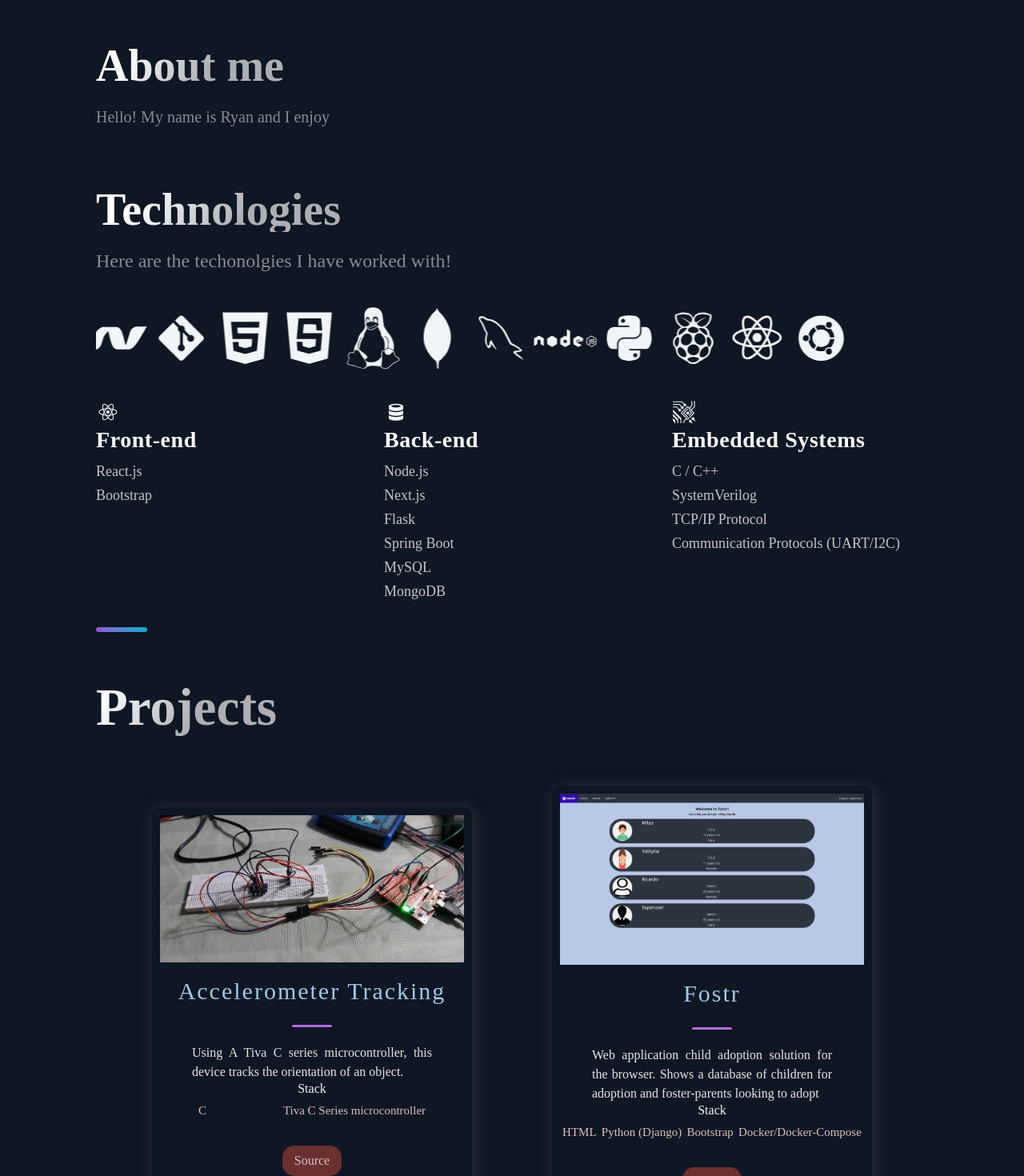
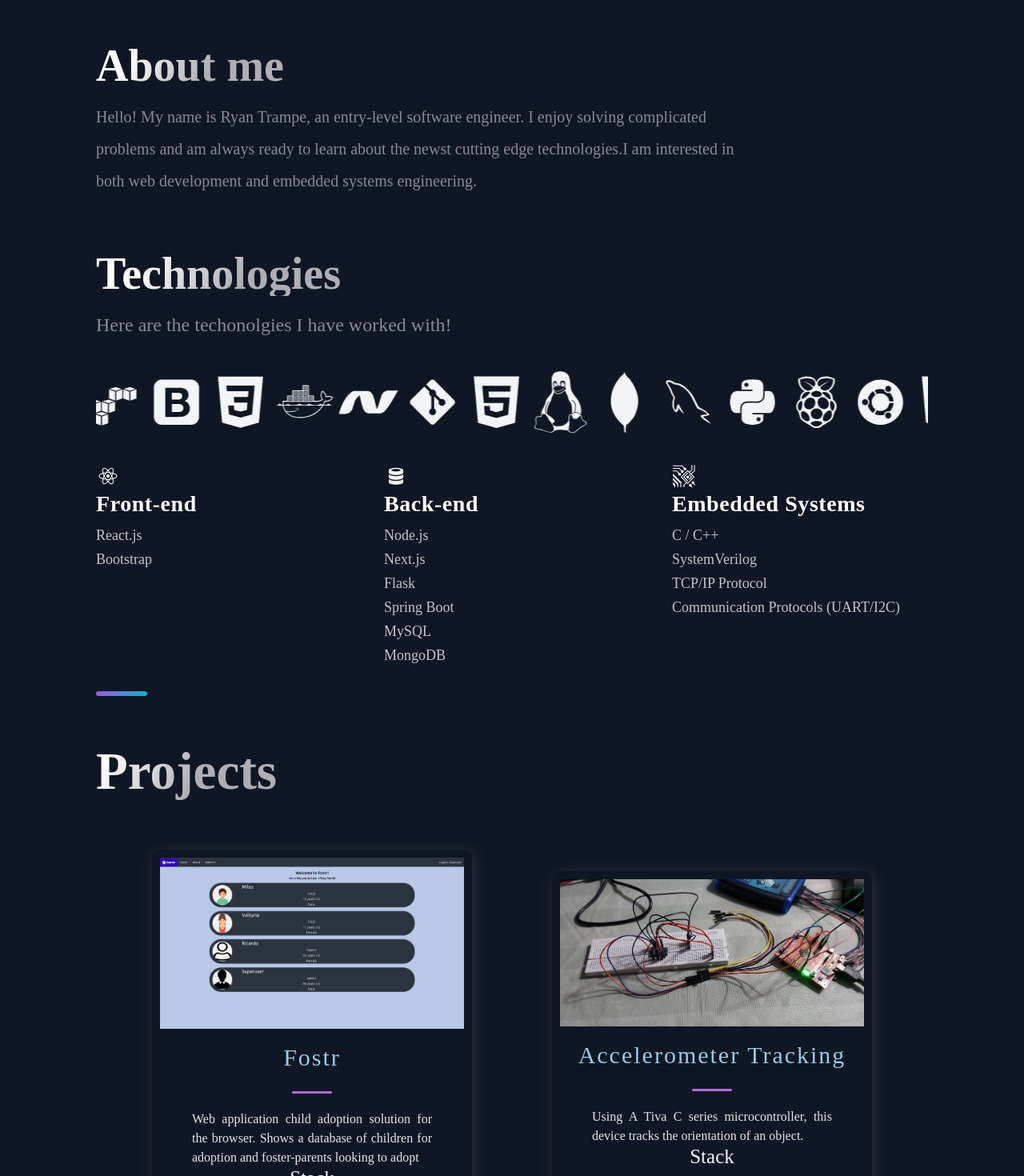
Before and after one commit to ryan-trampe/react_profile, a Next.js app: page / in a window 1280 px wide. Shown: the part 620-2090 px from the top of the page at 80% size. Built offline with nearby package versions, Linux system fonts and the light colour scheme; a web font is replaced by a local one.

Commit message:
About page pending

```diff
--- a/src/components/about/About.tsx
+++ b/src/components/about/About.tsx
@@ -4,10 +4,12 @@ import styles from "./AboutStyle.module.css";
 
 function About(props: any) {
   return (
-    <section className="GlobalSection">
+    <section className="GlobalSection" id="about">
       <h2 className="SectionTitle">About me</h2>
       <p className={styles.AboutText}>
-        Hello! My name is Ryan and I enjoy
+        Hello! My name is Ryan Trampe, an entry-level software engineer. I enjoy solving complicated
+        problems and am always ready to learn about the newst cutting edge technologies.I am
+        interested in both web development and embedded systems engineering.
       </p>
     </section>
   );
--- a/src/components/footer/Footer.tsx
+++ b/src/components/footer/Footer.tsx
@@ -5,7 +5,7 @@ import styles from "./FooterStyle.module.css";
 
 function Footer() {
   return (
-    <section className={styles.FooterWrapper}>
+    <section className={styles.FooterWrapper} id="contact">
       {/* First list of contacts */}
       <ul className={styles.LinkList}>
         <div className={styles.LinkColumn}>
@@ -21,16 +21,18 @@ function Footer() {
           </a>
         </div>
       </ul>
+      <p className={styles.Slogan}>Contact me!</p>
       {/* Container for Social media icons */}
       <div className={styles.SocialIconContainer}>
-        <div className={styles.CompanyContainer}>
-          <p className={styles.Slogan}>Innovating one project at a time</p>
-        </div>
+        <div className={styles.CompanyContainer}></div>
         <div className={styles.SocialContainer}>
           <a className={styles.SocialIcons} href="https://github.com/ryan-trampe">
             <AiFillGithub size="3rem" />
           </a>
-          <a className={styles.SocialIcons} href="https://www.linkedin.com/in/ryan-trampe-5960591b7/">
+          <a
+            className={styles.SocialIcons}
+            href="https://www.linkedin.com/in/ryan-trampe-5960591b7/"
+          >
             <AiFillLinkedin size="3rem" />
           </a>
           <a className={styles.SocialIcons} href="https://www.instagram.com/coldlikeice101/">
--- a/src/components/footer/FooterStyle.module.css
+++ b/src/components/footer/FooterStyle.module.css
@@ -30,10 +30,10 @@
   margin-right: auto;
 }
 .Slogan {
-  color: rgba(255, 255, 255, 0.5);
+  color: white;
   min-width: 280px;
   letter-spacing: 0.02em;
-  font-size: 18px;
+  font-size: 36px;
   line-height: 30px;
   padding: 1rem;
 }
--- a/src/components/hero/Hero.tsx
+++ b/src/components/hero/Hero.tsx
@@ -5,7 +5,7 @@ import styles from "./HeroStyle.module.css";
 
 function Hero(props:any) {
   return (
-    <section className="GlobalSection">
+    <section className="GlobalSection" id="home">
       <div className={styles.LeftSection}>
         <p className="SectionText">
           Hello, my name is
--- a/src/components/projects/Projects.tsx
+++ b/src/components/projects/Projects.tsx
@@ -6,36 +6,36 @@ import styles from "./ProjectsStyle.module.css";
 function Projects() {
   const projectList = [
     {
+      title: "Fostr",
+      description:
+        "Web application child adoption solution for the browser. Shows a database of children for adoption and foster-parents looking to adopt",
+      tags: ["HTML", "Python (Flask)", "Bootstrap", "Docker/Docker-Compose"],
+      source: "https://github.com/ryan-trampe/fostr_python",
+      pic: "/pic1.png",
+      id: 1,
+    },
+    {
       title: "Accelerometer Tracking",
       description:
         "Using A Tiva C series microcontroller, this device tracks the orientation of an object.",
-      tags: ["C", "Tiva C Series microcontroller"],
+      tags: ["C", "I2C", "Tiva C Series microcontroller"],
       source: "https://github.com/ryan-trampe/accelerometer_track",
       pic: "/pic0.png",
       id: 0,
-    },
-    {
-      title: "Fostr",
-      description:
-        "Web application child adoption solution for the browser. Shows a database of children for adoption and foster-parents looking to adopt",
-      tags: ["HTML", "Python (Django)", "Bootstrap", "Docker/Docker-Compose"],
-      source: "https://github.com/ryan-trampe/fostr_python",
-      pic: "/pic1.png",
-      id: 1,
     },
     {
       title: "Custom Microprocessor",
       description:
         "Simulated 8-bit microprocessor with custom instruction. Custom components include program counter, instruction decoder, and program sequencer.",
       tags: ["Quartus", "SystemVerilog"],
-      source: "https://github.com/ryan-trampe/accelerometer_track",
+      source: "https://github.com/ryan-trampe/custom_micro",
       pic: "/pic2.png",
       id: 2,
     },
   ];
 
   return (
-    <section style={{ padding: 0 }} className="GlobalSection">
+    <section style={{ padding: 0 }} className="GlobalSection" id="projects">
       <div className="SectionDivider" />
       <h2
         style={{
@@ -61,7 +61,7 @@ function Projects() {
               </div>
               <p className={styles.CardInfo}>{p.description}</p>
               <div>
-                <div className={styles.TitleContent}>Stack</div>
+                <div className={styles.CardSubtitle}>Stack</div>
                 <ul className={styles.TagList}>
                   {p.tags.map((t, i) => {
                     return (
--- a/src/components/projects/ProjectsStyle.module.css
+++ b/src/components/projects/ProjectsStyle.module.css
@@ -83,6 +83,9 @@
   justify-content: space-around;
   margin: 2.5rem 0;
 }
+.CardSubtitle {
+  font-size: 2.5rem;
+}
 .ExternalLink {
   color: #d4c0c0;
   font-size: 1.6rem;
@@ -102,6 +105,6 @@
 }
 /* li */
 .Tag {
-  color: #d8bfbf;
+  color: #5ccfe6;
   font-size: 1.5rem;
 }
--- a/src/components/tech/Tech.tsx
+++ b/src/components/tech/Tech.tsx
@@ -1,5 +1,23 @@
 import React, { createElement } from "react";
-import { DiReact, DiDatabase, DiAws, DiBootstrap, DiCss3, DiDocker, DiDotnet, DiGit, DiHtml5, DiJavascript, DiLinux, DiMongodb, DiMysql, DiNodejs, DiPython, DiRasberryPi, DiUbuntu } from "react-icons/di";
+import {
+  DiReact,
+  DiDatabase,
+  DiAws,
+  DiBootstrap,
+  DiCss3,
+  DiDocker,
+  DiDotnet,
+  DiGit,
+  DiHtml5,
+  DiJavascript,
+  DiLinux,
+  DiMongodb,
+  DiMysql,
+  DiNodejs,
+  DiPython,
+  DiRasberryPi,
+  DiUbuntu,
+} from "react-icons/di";
 import { GiCircuitry } from "react-icons/gi";
 import { IconType } from "react-icons/lib";
 
@@ -7,6 +25,8 @@ import styles from "./TechStyle.module.css";
 
 function Tech() {
   const techList: IconType[] = [
+    DiJavascript,
+    DiNodejs,
     DiReact,
     DiAws,
     DiBootstrap,
@@ -15,29 +35,27 @@ function Tech() {
     DiDotnet,
     DiGit,
     DiHtml5,
-    DiJavascript,
     DiLinux,
     DiMongodb,
     DiMysql,
-    DiNodejs,
     DiPython,
     DiRasberryPi,
-    DiReact,
-    DiUbuntu
+    DiUbuntu,
   ];
 
   return (
-    <section className="GlobalSection">
+    <section className="GlobalSection" id="tech">
       <div className="SectionDivide" />
       <h2 className="SectionTitle">Technologies</h2>
-      <p className="SectionText">
-        Here are the techonolgies I have worked with!
-      </p>
+      <p className="SectionText">Here are the techonolgies I have worked with!</p>
       {/* Auto-scrolling carousel */}
       <div className={styles.CarouselWrapper}>
         <div className={styles.marquee}>
           {techList.map((icon, idx) => {
-            return createElement("picture", {}, createElement(icon, { size: "8rem" }));
+            return createElement("picture", { key: idx }, createElement(icon, { size: "8rem" }));
+          })}
+          {techList.map((icon, idx) => {
+            return createElement("picture", { key: idx }, createElement(icon, { size: "8rem" }));
           })}
         </div>
       </div>
--- a/src/components/tech/TechStyle.module.css
+++ b/src/components/tech/TechStyle.module.css
@@ -140,8 +140,11 @@
   white-space: nowrap;
   overflow: hidden;
   display: inline-block;
-  animation: marquee 10s linear infinite;
+  animation: marquee 30s linear infinite;
 }
+/* .marquee picture {
+  display: inline-block;
+} */
 @keyframes marquee {
   0% {
     transform: translate3d(0, 0, 0);
--- a/src/pages/_document.tsx
+++ b/src/pages/_document.tsx
@@ -2,33 +2,33 @@ import Document, { DocumentContext, DocumentInitialProps, Head, Html, Main, Next
 import { ServerStyleSheet } from 'styled-components'
 
 class MyDocument extends Document {
-  static async getInitialProps(
-    ctx: DocumentContext
-  ): Promise<DocumentInitialProps> {
-    const sheet = new ServerStyleSheet()
-    const originalRenderPage = ctx.renderPage
+  // static async getInitialProps(
+  //   ctx: DocumentContext
+  // ): Promise<DocumentInitialProps> {
+  //   const sheet = new ServerStyleSheet()
+  //   const originalRenderPage = ctx.renderPage
 
-    try {
-      ctx.renderPage = () =>
-        originalRenderPage({
-          enhanceApp: (App) => (props) =>
-            sheet.collectStyles(<App {...props} />),
-        })
+  //   try {
+  //     ctx.renderPage = () =>
+  //       originalRenderPage({
+  //         enhanceApp: (App) => (props) =>
+  //           sheet.collectStyles(<App {...props} />),
+  //       })
 
-      const initialProps = await Document.getInitialProps(ctx)
-      return {
-        ...initialProps,
-        styles: [
-          <>
-            {initialProps.styles}
-            {sheet.getStyleElement()}
-          </>,
-        ],
-      }
-    } finally {
-      sheet.seal()
-    }
-  }
+  //     const initialProps = await Document.getInitialProps(ctx)
+  //     return {
+  //       ...initialProps,
+  //       styles: [
+  //         <>
+  //           {initialProps.styles}
+  //           {sheet.getStyleElement()}
+  //         </>,
+  //       ],
+  //     }
+  //   } finally {
+  //     sheet.seal()
+  //   }
+  // }
   render(): JSX.Element {
       return(
         <Html lang='en'>
```
